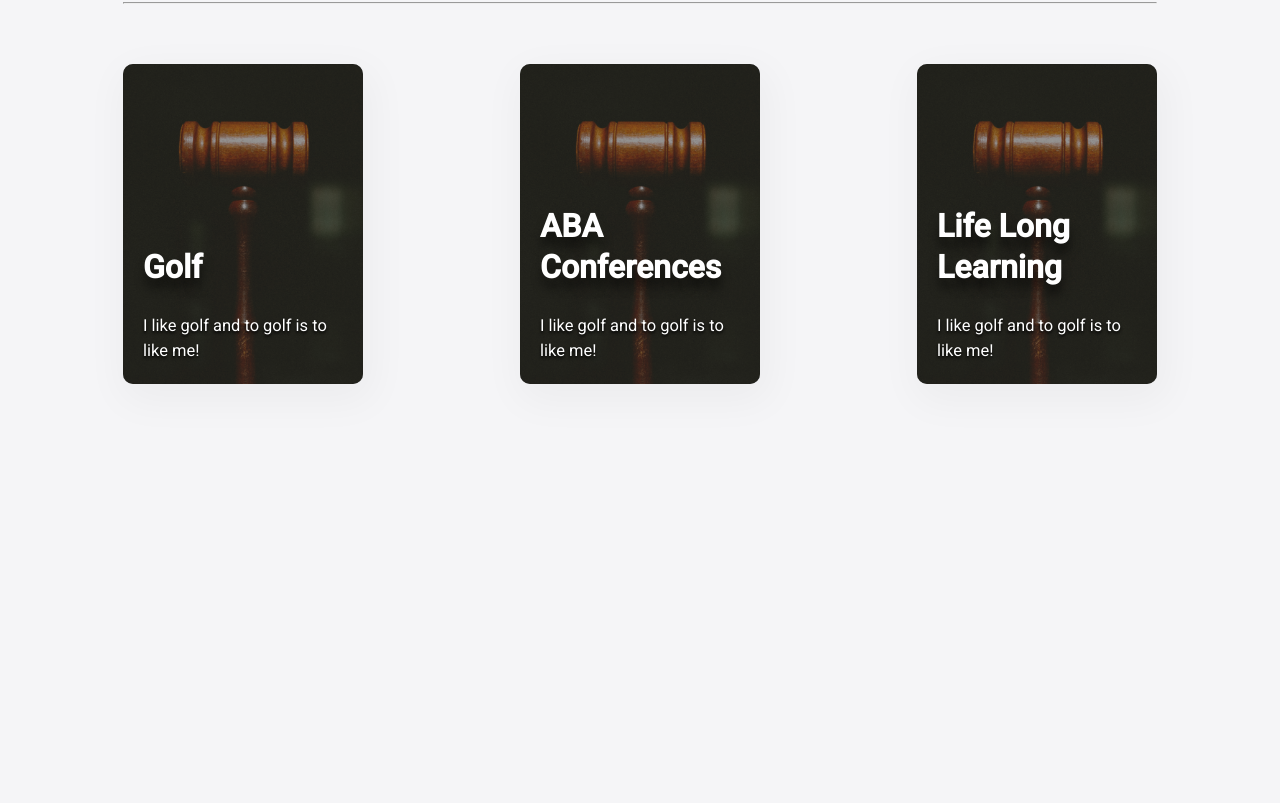
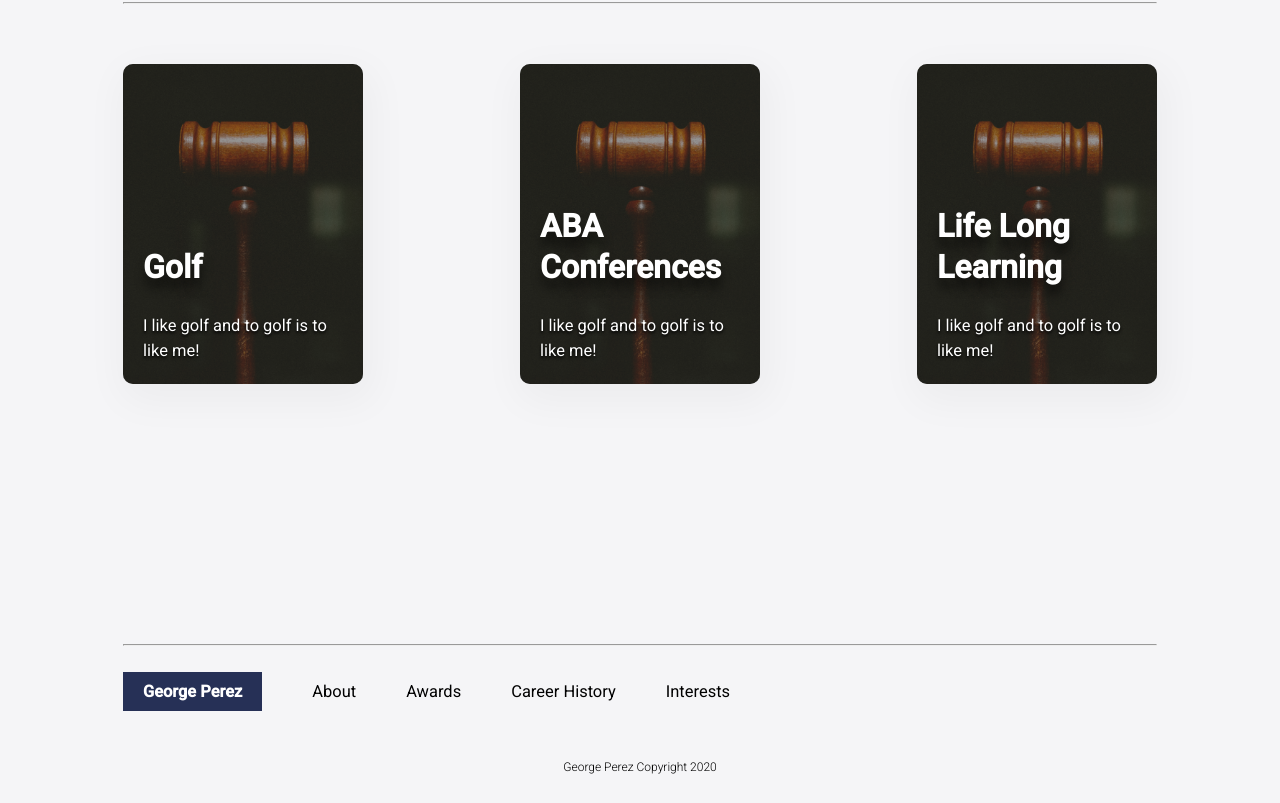
Before and after one commit to tyler-morales/client-george, a Vue app: page / in a window 1280 px wide. Shown: the part 4271-5074 px from the top of the page. Before the commit the page ends 4715 px from the top, so only its background shows below. Built offline with nearby package versions, Linux system fonts and the light colour scheme.

Commit message:
✨ Create footer

```diff
--- a/src/App.vue
+++ b/src/App.vue
@@ -13,6 +13,7 @@
       </div>
       <div class="gap">
         <Interests :interests="interests" />
+        <Footer :footer="footer" />
       </div>
     </main>
   </div>
@@ -26,6 +27,7 @@
 import Quote from '@/components/Quote'
 import Stats from '@/components/Stats'
 import Interests from '@/components/Interests'
+import Footer from '@/components/Footer'
 
 export default {
   name: 'App',
@@ -37,6 +39,7 @@
     Quote,
     Stats,
     Interests,
+    Footer
   },
   data() {
     return {
--- /dev/null
+++ b/src/components/Footer.vue
@@ -0,0 +1,53 @@
+<template>
+  <footer class="footer container">
+    <hr />
+    <div class="footer__links">
+      <a href="#"><span class="logo">George Perez</span></a>
+      <a href="about">About</a>
+      <a href="awards">Awards</a>
+      <a href="history">Career History</a>
+      <a href="interests">Interests</a>
+    </div>
+    <h6 class="copyright">George Perez Copyright 2020</h6>
+  </footer>
+</template>
+
+<script>
+export default {}
+</script>
+
+<style lang="scss" scoped>
+.footer {
+  width: 100%;
+
+  &__links {
+    display: flex;
+    margin: 30px 0 50px 0;
+    gap: 50px;
+    flex-wrap: wrap;
+
+    @include breakpoint(sm) {
+      gap: 20px;
+    }
+
+    .logo {
+      font-weight: 700;
+      padding: 10px 20px;
+      color: var(--white);
+      background-color: var(--color-primary);
+
+      @include breakpoint(sm) {
+        background-color: inherit;
+        color: black;
+        padding: 0;
+      }
+    }
+  }
+
+  .copyright {
+    font-size: 12px;
+    font-weight: 200;
+    text-align: center;
+  }
+}
+</style>
```
